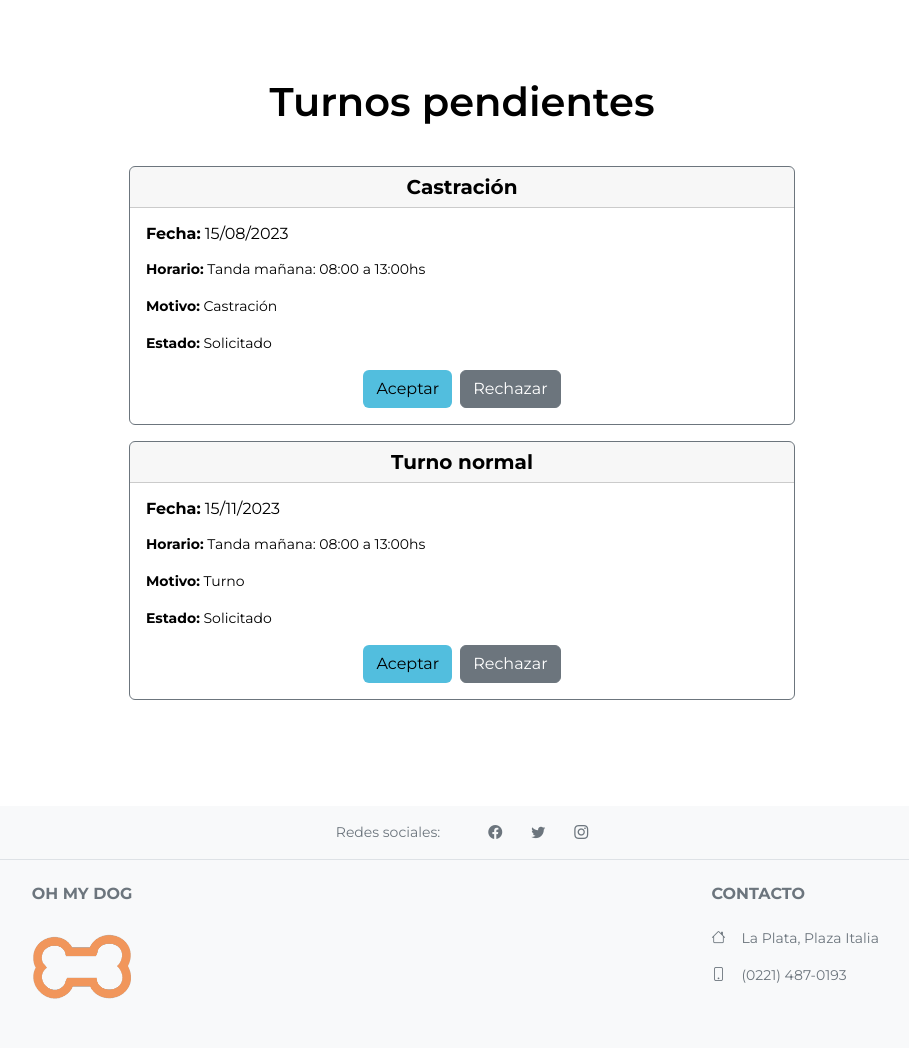
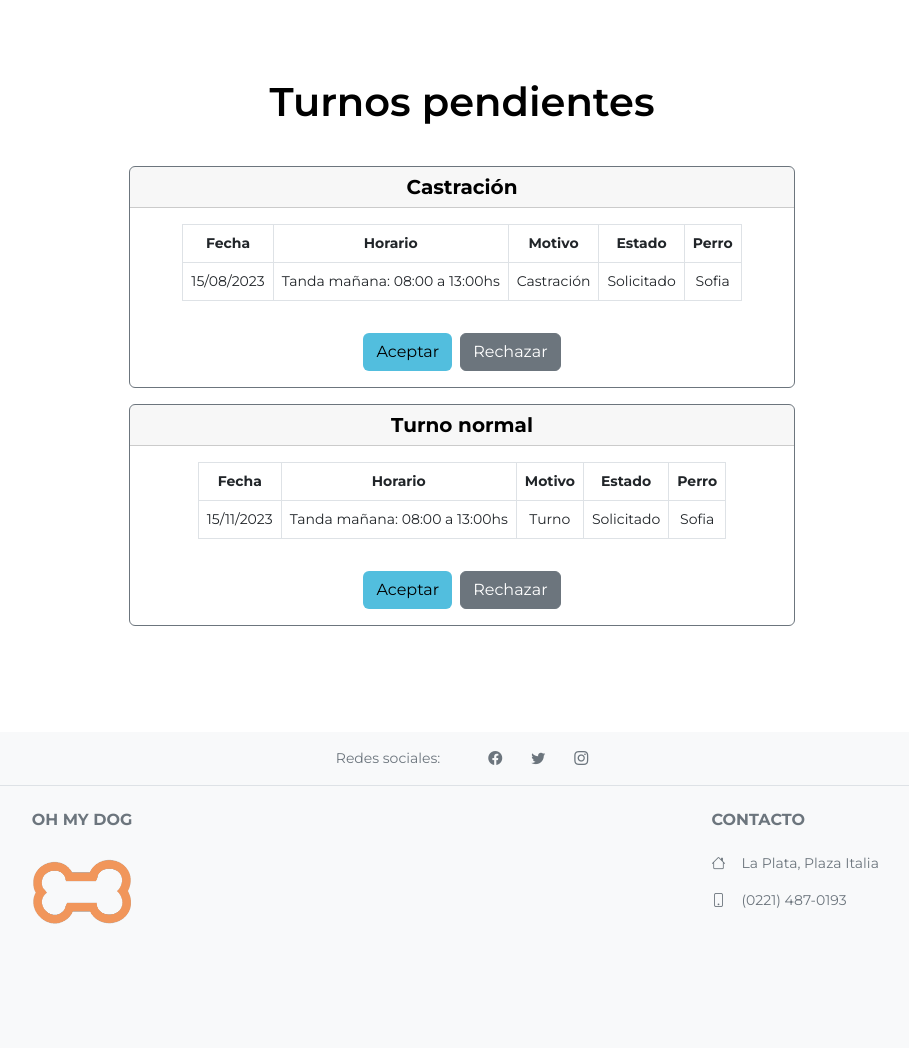
Before and after one commit to cd-paliv/is2, a Django app: page /pendingturns/ in a window 1280 px wide. Shown: the part 76-1124 px from the top of the page, without its empty margins (178-1087 px from the left). After the commit the page ends 1000 px from the top, so only its background shows below. Run offline with Django 4.2, Linux system fonts and the light colour scheme; a user stored in the database is signed in; data comes from the database, SQL or seed files in the repository; both versions use the stored data as it was after the commit; some libraries are stand-ins or nearby versions.

Commit message:
[FIX] turnos view con solicitante, perro, libreta sanitaria e historial clinico

```diff
--- a/src/OMD/OMDApp/templates/dogs/health_book.html
+++ b/src/OMD/OMDApp/templates/dogs/health_book.html
@@ -104,7 +104,11 @@
 
 
         <div class="d-grid gap-2 d-md-flex justify-content-md-center mt-4">
-            <a href="{% url 'dog_profile' dog_id=dog.id %}" class="btn btn-secondary">Atrás</a>
+            {% if perms.OMDApp.is_client %}
+                <a href="{% url 'dog_profile' dog_id=dog.id %}" class="btn btn-secondary">Atrás</a>
+            {% elif perms.OMDApp.is_vet %}
+                <a href="{{ request.META.HTTP_REFERER }}" class="btn btn-secondary">Atrás</a>
+            {% endif %}
         </div>
     </div>
 {% endblock content %}
--- a/src/OMD/OMDApp/templates/turns/turn_list.html
+++ b/src/OMD/OMDApp/templates/turns/turn_list.html
@@ -15,11 +15,55 @@
             <h5 class="card-header text-center"><strong>{{ turn_type_mapping|get_item:turn.type }}</strong></h5>
             <div class="card-body">
               <div class="row">
-                <div class="col-md-auto">
-                  <h6 class="card-title"><strong>Fecha:</strong> {{ turn.date|date:'d/m/Y' }}</h6>
-                  <p class="card-text mt-3"><strong>Horario:</strong> {{ turn_hour_mapping|get_item:turn.hour }} </p>
-                  {% if turn.motive %}<p class="card-text"><strong>Motivo:</strong> {{ turn.motive }} </p>{% endif %}
-                  <p class="card-text"><strong>Estado:</strong> {% if turn.state == "S" %}Solicitado{% elif turn.state == "A" %}Aceptado{% endif %} </p>
+                <div class="col-md-auto mx-auto">
+                  {% if perms.OMDApp.is_client %}
+                  <table class="table table-bordered text-center">
+                    <thead>
+                        <tr>
+                            <th>Fecha</th>
+                            <th>Horario</th>
+                            <th>Motivo</th>
+                            <th>Estado</th>
+                            <th>Perro</th>
+                        </tr>
+                    </thead>
+                    <tbody>
+                        <tr>
+                            <td>{{ turn.date|date:'d/m/Y' }}</td>
+                            <td>{{ turn_hour_mapping|get_item:turn.hour }}</td>
+                            <td>{% if turn.motive %}{{ turn.motive }}{% else %}-{% endif %}</td>
+                            <td>{% if turn.state == "S" %}Solicitado{% elif turn.state == "A" %}Aceptado{% endif %}</td>
+                            <td>{{ turn.solicited_by.name }}</td>
+                        </tr>
+                    </tbody>
+                  </table>
+                  {% elif perms.OMDApp.is_vet %}
+                  <table class="table table-bordered text-center">
+                    <thead>
+                        <tr>
+                            <th>Fecha</th>
+                            <th>Horario</th>
+                            <th>Motivo</th>
+                            <th>Solicitante</th>
+                            <th>Perro</th>
+                            <th>Opciones</th>
+                        </tr>
+                    </thead>
+                    <tbody>
+                        <tr>
+                            <td>{{ turn.date|date:'d/m/Y' }}</td>
+                            <td>{{ turn_hour_mapping|get_item:turn.hour }}</td>
+                            <td>{% if turn.motive %}{{ turn.motive }}{% else %}-{% endif %}</td>
+                            <td>{{ turn.solicited_by.owner.first_name }} {{ turn.solicited_by.owner.last_name }}</td>
+                            <td>{{ turn.solicited_by.name }}</td>
+                            <td class="gap-2">
+                              <a href="{% url 'dog_health_book' dog_id=turn.solicited_by.id %}" class="btn btn-sm btn-outline-primary">Libreta</a>
+                              <a href="{% url 'dog_clinic_history' dog_id=turn.solicited_by.id %}" class="btn btn-sm btn-outline-primary">Historial</a>
+                            </td>
+                        </tr>
+                    </tbody>
+                  </table>
+                  {% endif %}
                 </div>
                 <div class="d-grid gap-2 d-md-flex justify-content-lg-center justify-content-center mt-3">
                   {% if turns == "P" %}
@@ -69,3 +113,12 @@
   <h1 class="text-center fw-semibold mb-4">No hay turnos{% if turns == "P" %} pendientes{% elif turns == "A" %} aceptados{% endif %}</h1>
 {% endif %}
 {% endblock content %}
+
+{% block js %}
+<style>
+  td {
+    text-align: center;
+    vertical-align : middle;
+  }
+</style>
+{% endblock %}
--- a/src/OMD/OMDApp/views/turns_view.py
+++ b/src/OMD/OMDApp/views/turns_view.py
@@ -35,7 +35,6 @@ def AskForTurn(request):
             turn = form.save(commit=False)
 
             if Turno.objects.filter(solicited_by=turn.solicited_by, date=turn.date).exists():
-                print(Turno.objects.filter(solicited_by=turn.solicited_by, date=turn.date))
                 messages.error(request, "No puede solicitar un turno para la misma fecha con el mismo perro dos veces")
                 return redirect(reverse("askForTurn"))
 
@@ -45,13 +44,9 @@ def AskForTurn(request):
                     return redirect(reverse("askForTurn"))
 
                 if turn.type == 'D':
-                    has_desp_turn = lambda: True if Turno.objects.filter(date=date.today(), type='D').exists() else False
+                    has_desp_turn = True if Turno.objects.filter(date=date.today(), type='D').exists() else False
                     if has_desp_turn:
                         messages.error(request, "No puede solicitar mas de un turno de desparasitacion por dia para el mismo perro")
-                        return redirect(reverse("askForTurn"))
-                    dog_age = calculate_age(turn.solicited_by.birthdate)
-                    if "Menos de" not in dog_age:
-                        messages.error(request, "No puede desaparasitar un perro mayor a un año")
                         return redirect(reverse("askForTurn"))
 
                 if turn.type == 'VA' or turn.type == 'VB':
```
Also changed, not shown: src/OMD/OMDApp/fixtures/vet.json (+4 -4 lines), src/OMD/OMDApp/templates/dogs/history_clinic.html (+10 -2 lines).
